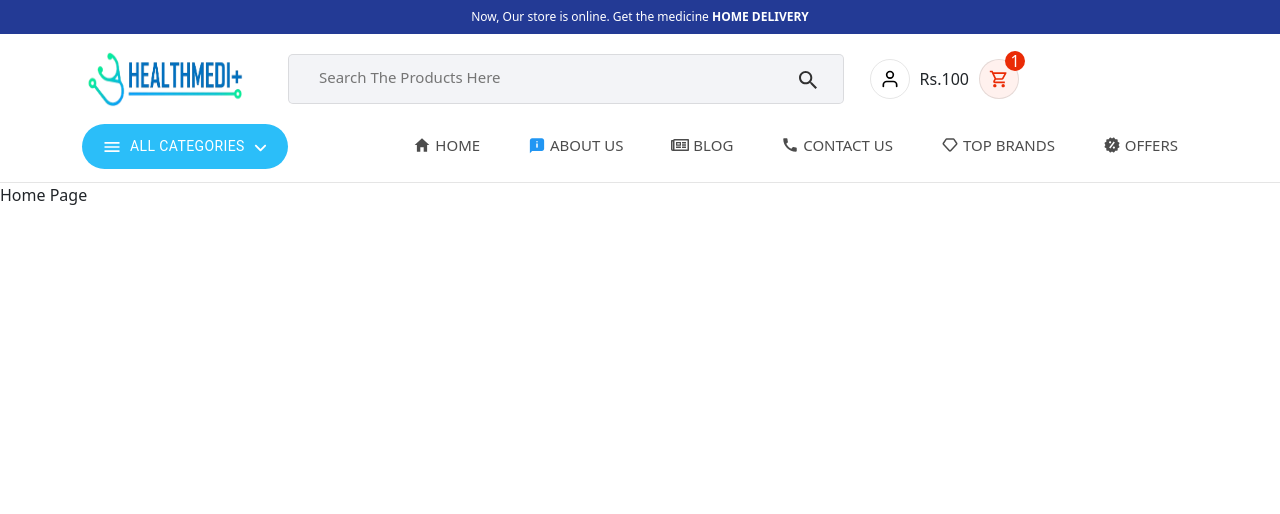
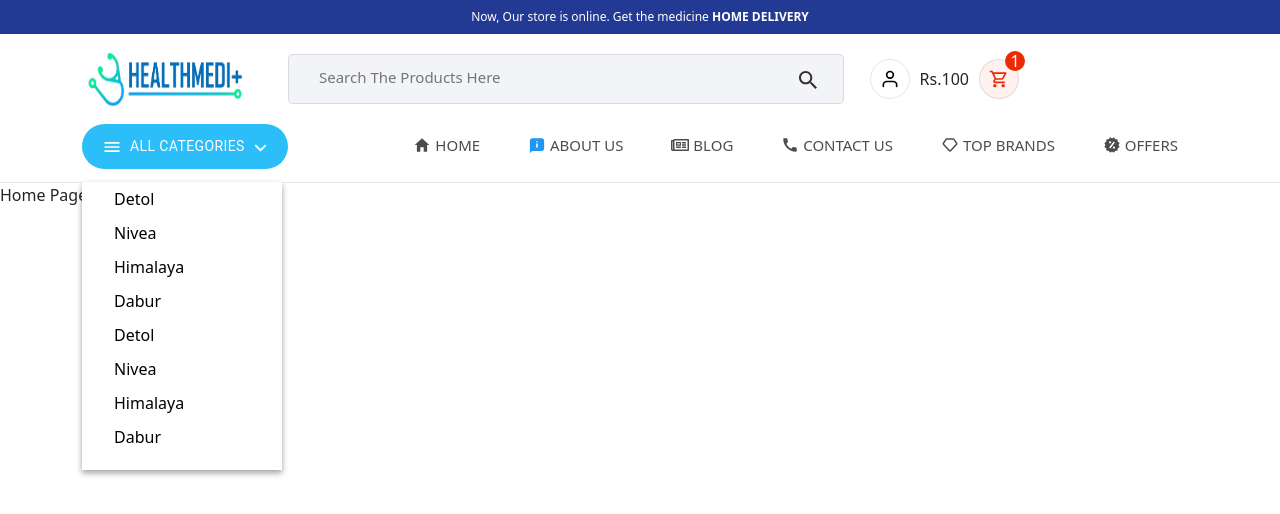
Before and after one commit to TilottamZope/medical_site, a React (Vite) app: page / in a window 1280 px wide. Shown: the top 514 px of the page. Built offline with nearby package versions, Linux system fonts and the light colour scheme; no server answers.

Commit message:
Complete Header Part

```diff
--- a/src/App.css
+++ b/src/App.css
@@ -13,22 +13,26 @@
   background: #233a95;
 }
 
-@media (min-width : 1300px) {
-  .container, .container-lg, .container-md, .container-sm, .container-xl{
+@media (min-width: 1300px) {
+  .container,
+  .container-lg,
+  .container-md,
+  .container-sm,
+  .container-xl {
     max-width: 1200px;
   }
 }
 
-::-webkit-scrollbar{
+::-webkit-scrollbar {
   width: 8px !important;
   height: 8% !important;
 }
 
-::-webkit-scrollbar-thumb{
+::-webkit-scrollbar-thumb {
   background: #ccc !important;
 }
 
-::-webkit-scrollbar-track{
+::-webkit-scrollbar-track {
   background: transparent !important;
 }
 
@@ -93,24 +97,24 @@
 
 /* -----------------------------------Country List------------------------------------- */
 
-.locationModal .MuiPaper-elevation{
+.locationModal .MuiPaper-elevation {
   padding: 15px;
   position: relative;
 }
 
-.locationModal .cityList{
+.locationModal .cityList {
   margin-bottom: 0px;
   max-height: 300px;
   overflow-y: scroll;
   overflow-x: hidden;
 }
 
-.locationModal .cityList li{
+.locationModal .cityList li {
   width: 100%;
   list-style: none;
 }
 
-.locationModal .cityList li button{
+.locationModal .cityList li button {
   width: 100%;
   text-transform: capitalize !important;
   color: #000 !important;
@@ -118,15 +122,15 @@
   padding: 15px 20px !important;
 }
 
-.locationModal .cityList li button:hover{
+.locationModal .cityList li button:hover {
   background: #f1f1f1 !important;
 }
 
-.locationModal .cityList li button.active{
+.locationModal .cityList li button.active {
   background: #e0e0e0 !important;
 }
 
-.locationModal .close_{
+.locationModal .close_ {
   position: absolute;
   top: 2px;
   right: 2px;
@@ -137,7 +141,7 @@
   border-radius: 50% !important;
 }
 
-.locationModal .close_ svg{
+.locationModal .close_ svg {
   font-size: 25px;
 }
 
@@ -227,7 +231,6 @@
 
 /* -----------------------------------Navbar------------------------------------- */
 
-
 nav .allCatTab {
   background: #2bbef9;
   padding: 10px 20px !important;
@@ -243,15 +246,57 @@
   font-weight: 400;
 }
 
-nav .allCatTab .icon1 svg{
+nav .allCatTab .icon1 svg {
   font-size: 20px !important;
 }
 
-nav .allCatTab .icon2 svg{
+nav .allCatTab .icon2 svg {
   font-size: 15px !important;
 }
 
-nav .navPart2 ul{
+nav .navPart1 .cartWrapper {
+  position: relative;
+}
+
+nav .navPart1 .cartWrapper .sidebarNav {
+  width: 200px;
+  /* height: 200px; */
+  opacity: 0;
+  transition: all 0.2s;
+  visibility: hidden;
+  background: #fff;
+  position: absolute;
+  top: 130%;
+  left: 0px;
+  /* padding: 15px 0px; */
+  box-shadow: 0 3px 6px rgba(0, 0, 0, 0.16), 0 3px 6px rgba(0, 0, 0, 0.23);
+}
+
+nav .navPart1 .cartWrapper .sidebarNav.open{
+  height: auto;
+  opacity: 1;
+  visibility: inherit;
+}
+
+nav .navPart1 .cartWrapper .sidebarNav ul li {
+  width: 100%;
+  list-style: none;
+  padding: 5px 0px;
+}
+
+nav .navPart1 .cartWrapper .sidebarNav ul li a {
+  color: #000;
+  width: 100%;
+  text-decoration: none;
+  justify-content: flex-start !important
+}
+
+nav .navPart1 .cartWrapper .sidebarNav ul li a:hover {
+  background: transparent !important;
+
+}
+
+nav .navPart2 ul {
   margin-bottom: 0px;
 }
 
@@ -260,37 +305,36 @@
   padding-bottom: 15px;
 }
 
-nav .navPart2 ul li  .submenu{
+nav .navPart2 ul li .submenu {
   position: absolute;
   top: 150%;
   left: 0px;
   min-width: 150px;
   background: #fff;
-  box-shadow: 0 3px 6px rgba(0,0,0,0.16), 0 3px 6px rgba(0,0,0,0.23);
+  box-shadow: 0 3px 6px rgba(0, 0, 0, 0.16), 0 3px 6px rgba(0, 0, 0, 0.23);
   opacity: 0;
   visibility: hidden;
   transition: all 0.2s ease-in-out;
-
 }
 
-nav .navPart2 ul li  .submenu a{
+nav .navPart2 ul li .submenu a {
   display: block;
   width: 100%;
   border-radius: 0px !important;
 }
 
-nav .navPart2 ul li .submenu a:hover{
-  background:  #f1f1f1;
+nav .navPart2 ul li .submenu a:hover {
+  background: #f1f1f1;
   color: rgba(0, 0, 0, 0.7);
 }
 
-nav .navPart2 ul li:hover .submenu{
+nav .navPart2 ul li:hover .submenu {
   opacity: 1;
   visibility: inherit;
   top: 100%;
 }
 
-nav .navPart2 ul li a{
+nav .navPart2 ul li a {
   text-decoration: none;
   color: rgba(0, 0, 0, 0.7);
   font-size: 15px;
@@ -299,15 +343,15 @@
   padding: 10px 20px;
   display: flex;
   align-items: center;
-  transition:all 0.2s ease-in-out;
+  transition: all 0.2s ease-in-out;
   border-radius: 25px;
 }
 
-nav .navPart2 ul li a svg{
+nav .navPart2 ul li a svg {
   font-size: 18px;
 }
 
-nav .navPart2 ul li a:hover{
+nav .navPart2 ul li a:hover {
   background: #3b697b;
-  color:#f0faff;
+  color: #f0faff;
 }
--- a/src/Components/Header/NavBar/Navbar.jsx
+++ b/src/Components/Header/NavBar/Navbar.jsx
@@ -1,5 +1,5 @@
 import { Button } from "@mui/material";
-import React from "react";
+import React, { useState } from "react";
 import { MdMenu } from "react-icons/md";
 import { FaAngleDown } from "react-icons/fa6";
 import { Link } from "react-router-dom";
@@ -10,13 +10,16 @@
 import { FcAbout } from "react-icons/fc";
 import { FaRegNewspaper } from "react-icons/fa";
 const Navbar = () => {
+  const [isopenSidebarVal, setisopenSidebarVal]=useState(true);
+
   return (
     <div>
       <nav>
         <div className="container">
           <div className="row">
             <div className="col-sm-3 navPart1">
-              <Button className="allCatTab align-items-center">
+              <div className="cartWrapper">
+                <Button className="allCatTab align-items-center" onClick={()=>setisopenSidebarVal(!isopenSidebarVal)}>
                   <span className="icon1 me-2">
                     <MdMenu />
                   </span>
@@ -25,6 +28,19 @@
                     <FaAngleDown />
                   </span>
                 </Button>
+                <div className={`sidebarNav ${isopenSidebarVal===true ? 'open' : ''}`}>
+                  <ul>
+                    <li> <Link to="/">Detol</Link></li>
+                    <li> <Link to="/">Nivea</Link></li>
+                    <li> <Link to="/">Himalaya</Link></li>
+                    <li> <Link to="/">Dabur</Link></li>
+                   <li> <Link to="/">Detol</Link></li>
+                    <li> <Link to="/">Nivea</Link></li>
+                    <li> <Link to="/">Himalaya</Link></li>
+                    <li> <Link to="/">Dabur</Link></li>
+                  </ul>
+                </div>
+              </div>
             </div>
             <div className="col-sm-9 navPart2 d-flex align-items-center">
               <ul className="list list-inline ms-auto">
@@ -53,15 +69,10 @@
                     <TbBrandSketch /> &nbsp;Top Brands
                   </Link>
                   <div className="submenu">
-                  <Link to="/">
-                    Detol
-                  </Link><Link to="/">
-                    Nivea
-                  </Link><Link to="/">
-                    Himalaya
-                  </Link><Link to="/">
-                    Dabur
-                  </Link>
+                    <Link to="/">Detol</Link>
+                    <Link to="/">Nivea</Link>
+                    <Link to="/">Himalaya</Link>
+                    <Link to="/">Dabur</Link>
                   </div>
                 </li>
                 <li className="list-inline-item">
```
Lines whose indentation alone changed are shown as unchanged.
